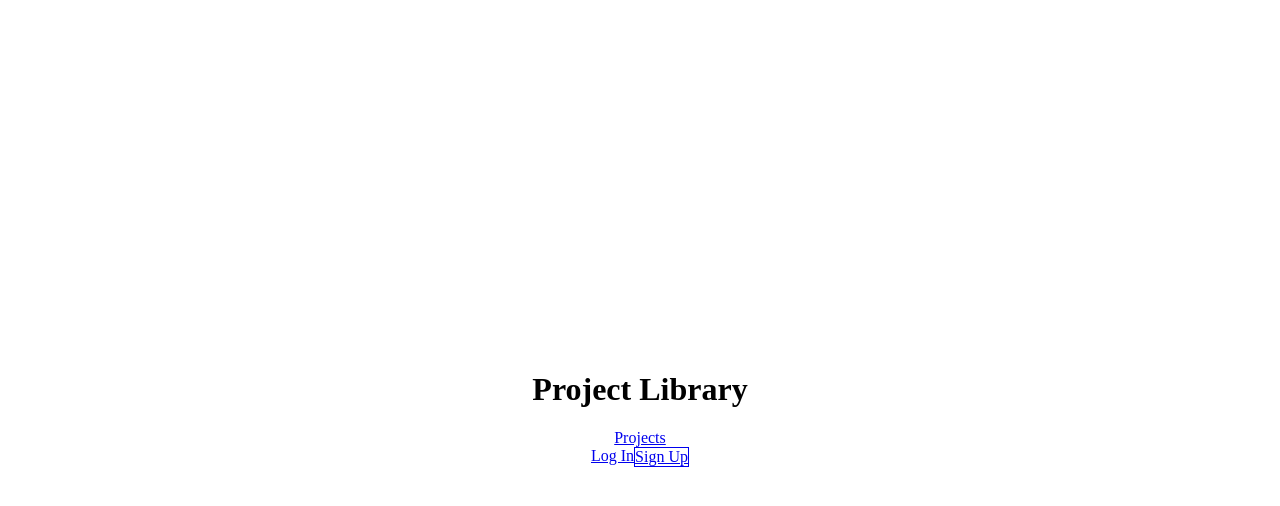
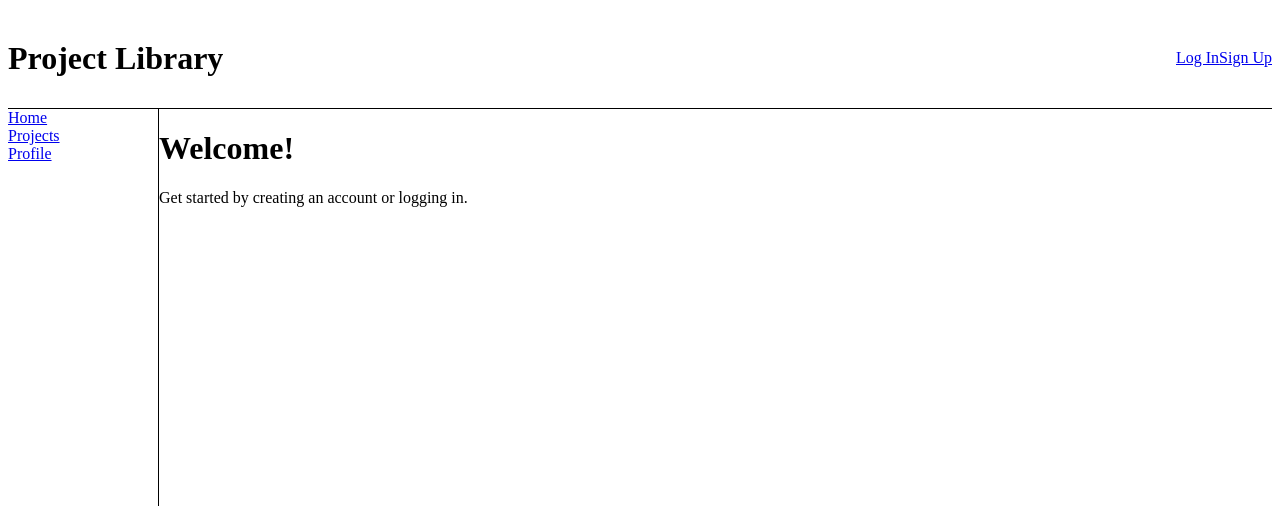
Before and after one commit to laurelMossor/project-library, a Next.js app: page / in a window 1280 px wide. Shown: the top 506 px of the page. Built offline with nearby package versions, Linux system fonts and the light colour scheme; no server answers.

Commit message:
add a layout which persists from page to page
Signed-off-by: Laurel Mossor <laurel.mossor@gmail.com>

```diff
--- a/src/app/layout.tsx
+++ b/src/app/layout.tsx
@@ -1,21 +1,77 @@
 import type { Metadata } from "next";
 import "./globals.css";
 import { Providers } from "./providers";
+import { auth } from "@/lib/auth";
+import Link from "next/link";
 
 export const metadata: Metadata = {
 	title: "Project Library",
 	description: "A platform for sharing and discovering projects",
 };
 
-export default function RootLayout({
+export default async function RootLayout({
 	children,
 }: {
 	children: React.ReactNode;
 }) {
+	const session = await auth();
+
 	return (
 		<html lang="en">
 			<body>
-				<Providers>{children}</Providers>
+				<Providers>
+					<div className="flex flex-col min-h-screen">
+						{/* Top bar - fixed height 100px, full width */}
+						<header className="h-[100px] w-full border-b border-black flex items-center justify-between px-6">
+							<h1 className="text-2xl font-bold">Project Library</h1>
+							{session ? (
+								<div className="flex items-center gap-4">
+									<span className="text-sm text-gray-600">
+										{session.user?.email}
+									</span>
+									<Link
+										href="/api/auth/signout"
+										className="text-sm underline"
+									>
+										Log out
+									</Link>
+								</div>
+							) : (
+								<div className="flex items-center gap-4">
+									<Link href="/login" className="text-sm underline">
+										Log In
+									</Link>
+									<Link href="/signup" className="text-sm underline">
+										Sign Up
+									</Link>
+								</div>
+							)}
+						</header>
+
+						{/* Main content area with sidebar and main content */}
+						<div className="flex flex-1">
+							{/* Sidebar - fixed width 150px */}
+							<aside className="w-[150px] border-r border-black flex flex-col p-4">
+								<nav className="flex flex-col gap-4">
+									<Link href="/" className="underline">
+										Home
+									</Link>
+									<Link href="/projects" className="underline">
+										Projects
+									</Link>
+									<Link href="/profile" className="underline">
+										Profile
+									</Link>
+								</nav>
+							</aside>
+
+							{/* Main content area - takes remaining space */}
+							<main className="flex-1">
+								{children}
+							</main>
+						</div>
+					</div>
+				</Providers>
 			</body>
 		</html>
 	);
--- a/src/app/page.tsx
+++ b/src/app/page.tsx
@@ -5,40 +5,25 @@ export default async function Home() {
 	const session = await auth();
 
 	return (
-		<main className="flex min-h-screen flex-col items-center justify-center p-24">
-			<h1 className="text-4xl font-bold">Project Library</h1>
-
-			<div className="mt-6 flex gap-4 justify-center">
-				<Link href="/projects" className="underline">Projects</Link>
-			</div>
+		<div className="p-8">
+			<h1 className="text-4xl font-bold mb-6">Welcome!</h1>
 
 			{session ? (
-				<div className="mt-6 text-center">
+				<div className="space-y-4">
 					<p className="text-lg text-gray-600">
 						Logged in as <span className="font-medium">{session.user?.email}</span>
 					</p>
-					<div className="mt-4 flex gap-4 justify-center">
+					<div className="flex gap-4">
 						<Link href="/projects/new" className="underline">New Project</Link>
-						<Link href="/profile" className="underline">Profile</Link>
-						<Link href="/api/auth/signout" className="underline">Log out</Link>
 					</div>
 				</div>
 			) : (
-				<div className="mt-6 flex gap-4">
-					<Link
-						href="/login"
-						className="px-4 py-2 bg-black text-white rounded"
-					>
-						Log In
-					</Link>
-					<Link
-						href="/signup"
-						className="px-4 py-2 border border-black rounded"
-					>
-						Sign Up
-					</Link>
+				<div className="space-y-4">
+					<p className="text-lg text-gray-600">
+						Get started by creating an account or logging in.
+					</p>
 				</div>
 			)}
-		</main>
+		</div>
 	);
 }
--- a/src/lib/types/user.ts
+++ b/src/lib/types/user.ts
@@ -9,6 +9,7 @@ export interface ProfileData {
 export interface User {
 	id: string;
 	email: string;
+	passwordHash: string;
 	username: string;
 	name?: string;
 	headline?: string;
--- a/src/lib/validations.ts
+++ b/src/lib/validations.ts
@@ -1,4 +1,4 @@
-import { ProfileData } from "./types/profile";
+import { ProfileData } from "./types/user";
 import { ProjectData } from "./types/project";
 
 // Validation utilities for user input
```
